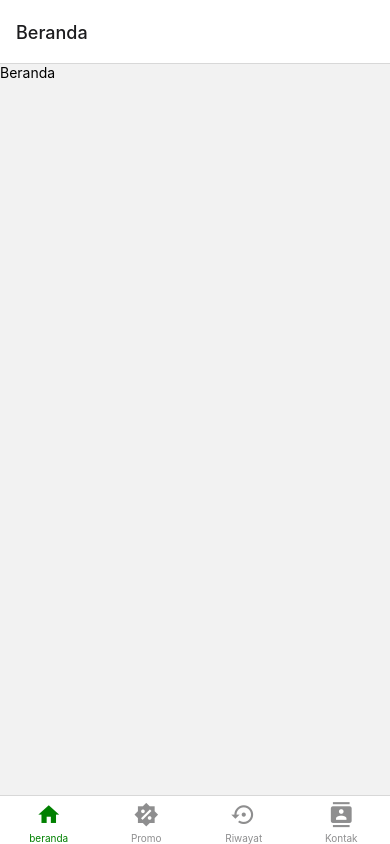
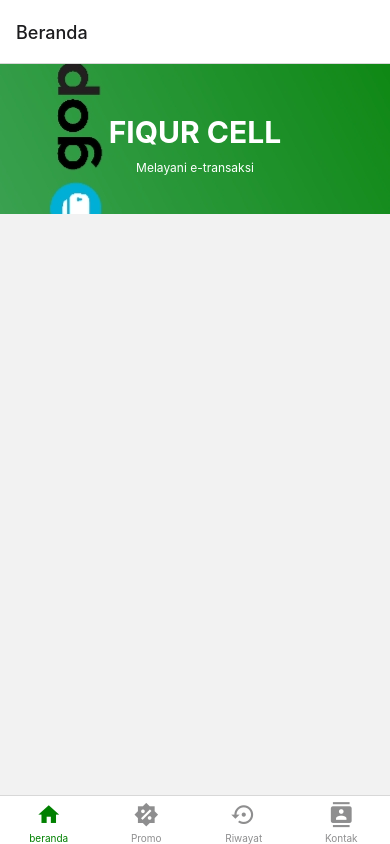
Before and after one commit to Taufiqurrohman58/Project-UTS-By-Taufiq, a React Native app: screen /Beranda in a window 390 px wide. Built offline with nearby package versions, Linux system fonts and the light colour scheme.

Commit message:
Menambahkan gambar di menu beranda

```diff
--- a/src/App.jsx
+++ b/src/App.jsx
@@ -1,4 +1,4 @@
-import {StyleSheet, Text, View, FlatList} from 'react-native';
+import {StyleSheet, Text, View, FlatList, ImageBackground} from 'react-native';
 import React from 'react';
 import {NavigationContainer} from '@react-navigation/native';
 import {createNativeStackNavigator} from '@react-navigation/native-stack';
--- a/src/screens/Beranda.jsx
+++ b/src/screens/Beranda.jsx
@@ -1,14 +1,39 @@
-import {StyleSheet, Text, View} from 'react-native';
+import {StyleSheet, Text, View, FlatList, TouchableOpacity, ImageBackground} from 'react-native';
 import React from 'react';
 
-const Beranda = () => {
+const Beranda = ({navigation}) => {
   return (
     <View>
-      <Text>Beranda</Text>
+      <ImageBackground source={require('../assets/logo.jpg')} style={styles.background}>
+        <Text style={styles.isitext1}>FIQUR CELL</Text>
+        <Text style={styles.isitext2}>Melayani e-transaksi</Text>
+      </ImageBackground>
+
     </View>
   );
 };
 
 export default Beranda;
 
-const styles = StyleSheet.create({});
+const styles = StyleSheet.create({
+  background: {
+    backgroundColor: 'green',
+    padding: 20,
+    height: 150,
+    borderRadius: 10,
+  },
+
+  isitext1: {
+    color:'white',
+    fontSize: 30,
+    fontWeight: 'bold',
+    marginBottom: 10,
+    marginTop:30,
+    textAlign: 'center',
+  },
+  isitext2: {
+    color:'white',
+    fontSize: 12,
+    textAlign: 'center',
+  },
+});
```
Also changed, not shown: src/assets/logo.jpg (added).
